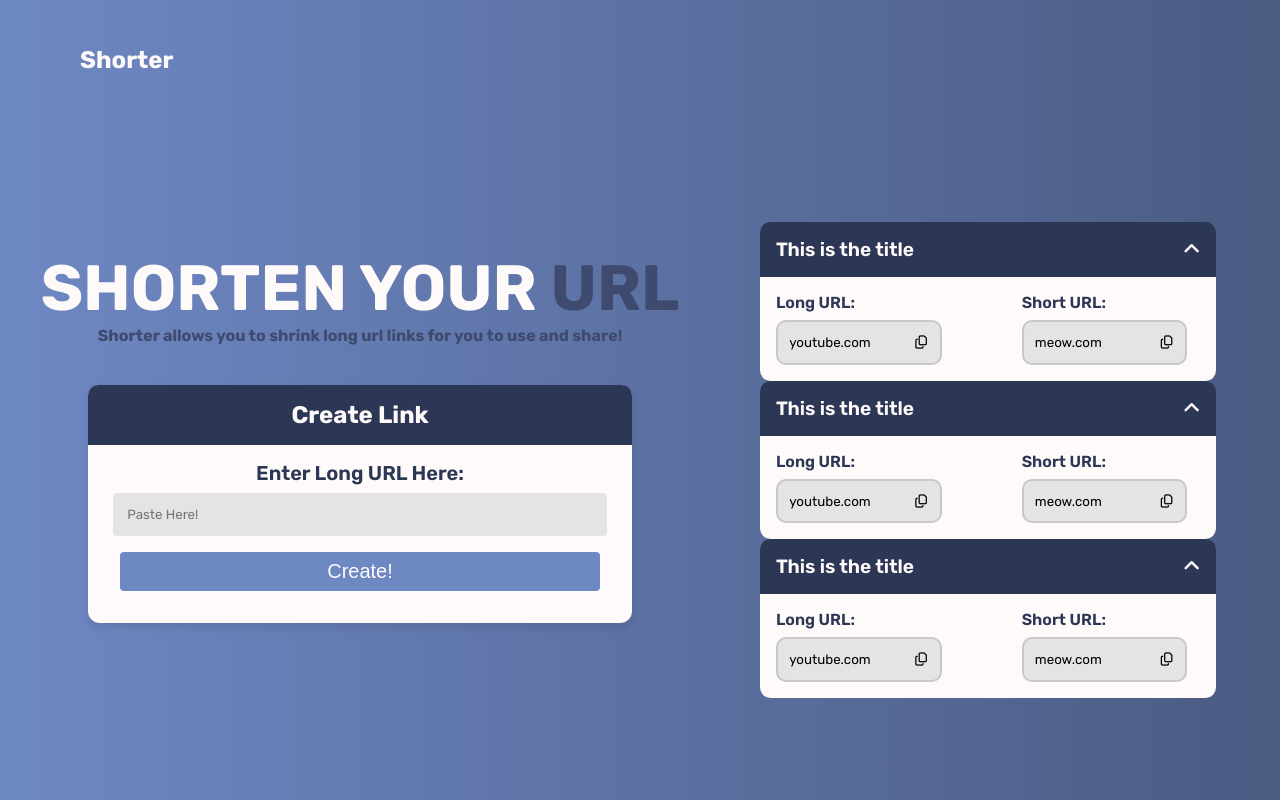
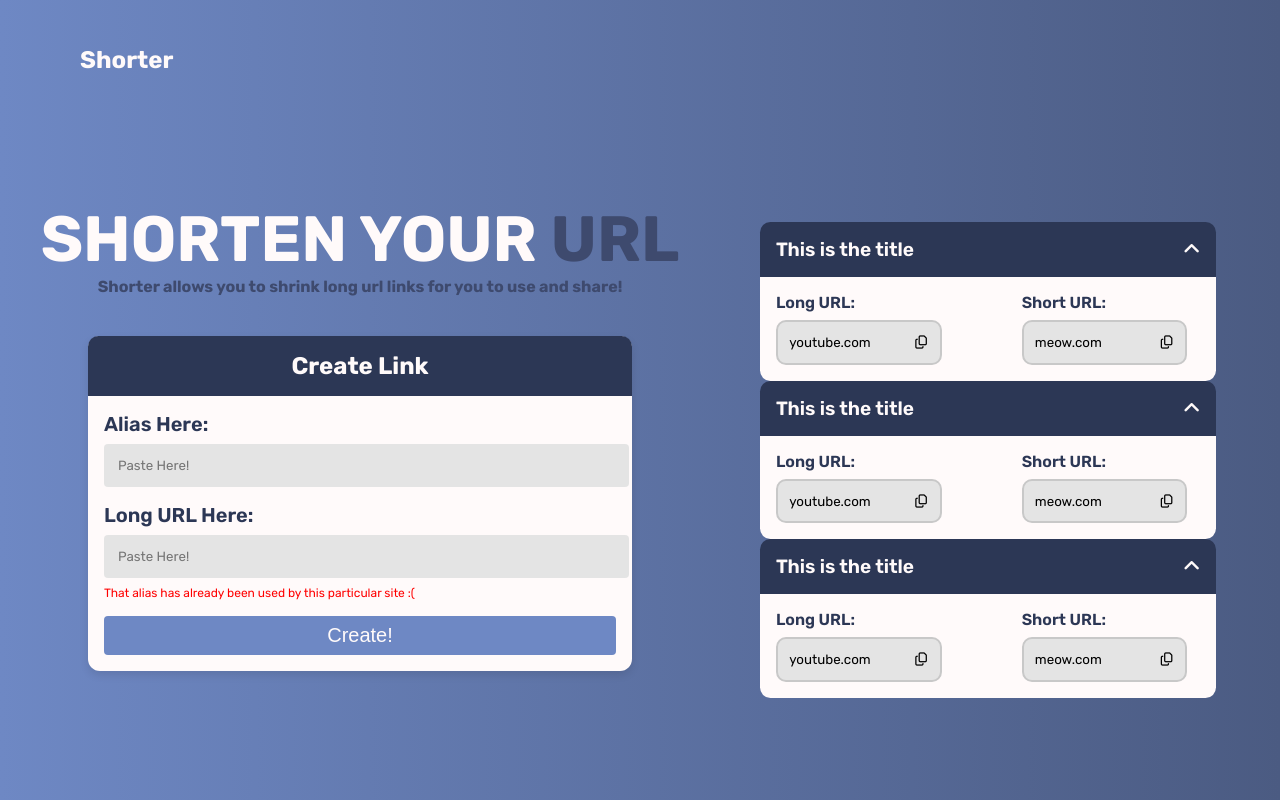
Before and after one commit to hoethan231/url_shortener, a React (Create React App) app in the folder frontend/: page / in a window 1280 px wide. Built offline with nearby package versions, Linux system fonts and the light colour scheme.

Commit message:
update form

```diff
--- a/frontend/src/components/Form/Form.css
+++ b/frontend/src/components/Form/Form.css
@@ -20,12 +20,16 @@
     font-size: 3vh;
 }
 
+.error-message {
+    font-size: 1.5vh;
+    color: red;
+    margin-top: 1vh;
+}
+
 .form-body {
     margin-top: 2vh;
     display: flex;
     flex-direction: column;
-    align-items: center;
-    padding: 2vh;
 }
 
 form label {
@@ -33,6 +37,7 @@ form label {
     font-weight: 600;
     margin-bottom: 1vh;
     color: #2c3755;
+    margin-top: 2vh;
 }
 
 form input[type="text"] {
@@ -42,6 +47,7 @@ form input[type="text"] {
     width: 100%;
     border: 1px solid #4b5b82;
     border-radius: 0.5vh;
+
 }
 
 form button {
--- a/frontend/src/components/Form/Form.jsx
+++ b/frontend/src/components/Form/Form.jsx
@@ -8,8 +8,11 @@ const Form = ({onSearch}) => {
         <form className="form-wrapper">
             <div className="form-header"><h2>Create Link</h2></div>
             <div className="form-body">
-                <label>Enter Long URL Here:</label>
+                <label>Alias Here:</label>
                 <Searchbar onSearch={onSearch}/>
+                <label>Long URL Here:</label>
+                <Searchbar onSearch={onSearch}/>
+                <h7 className="error-message">That alias has already been used by this particular site :(</h7>
                 <button type="submit">Create!</button>
             </div>
         </form>
```
